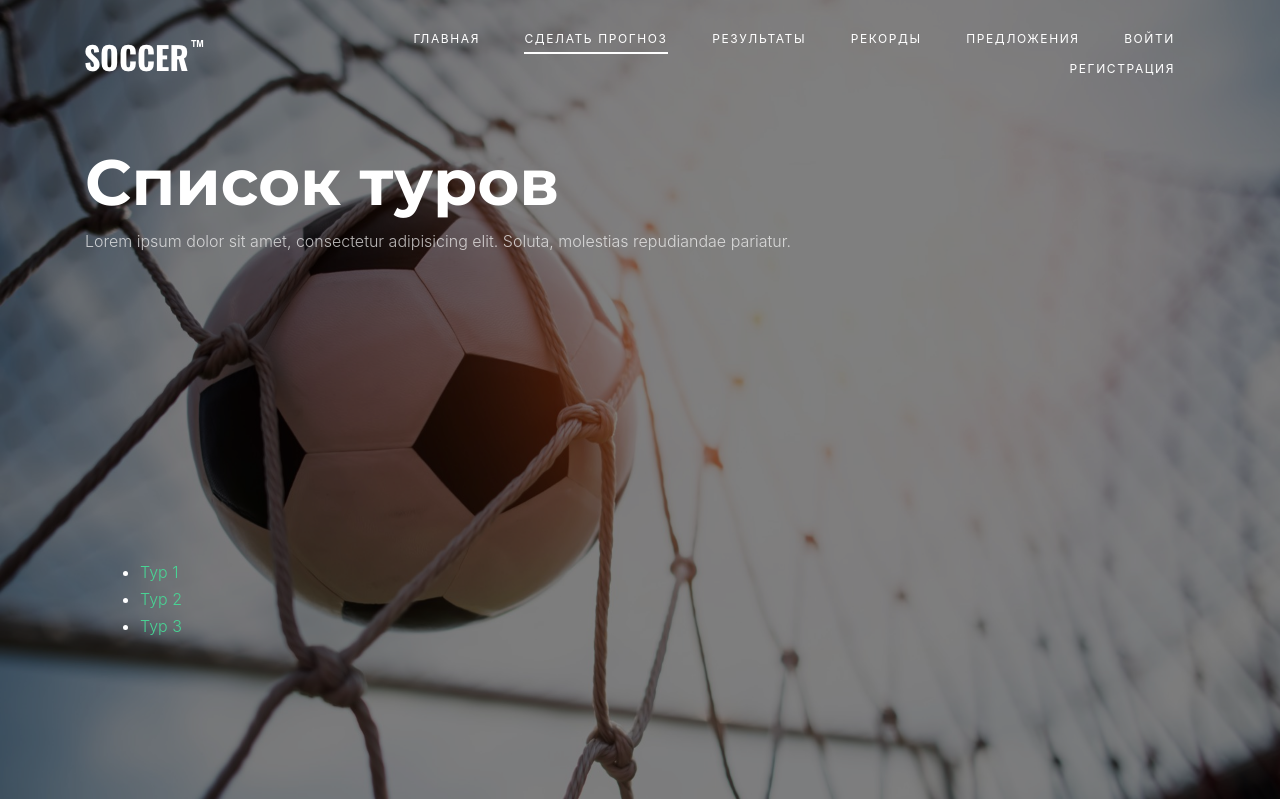
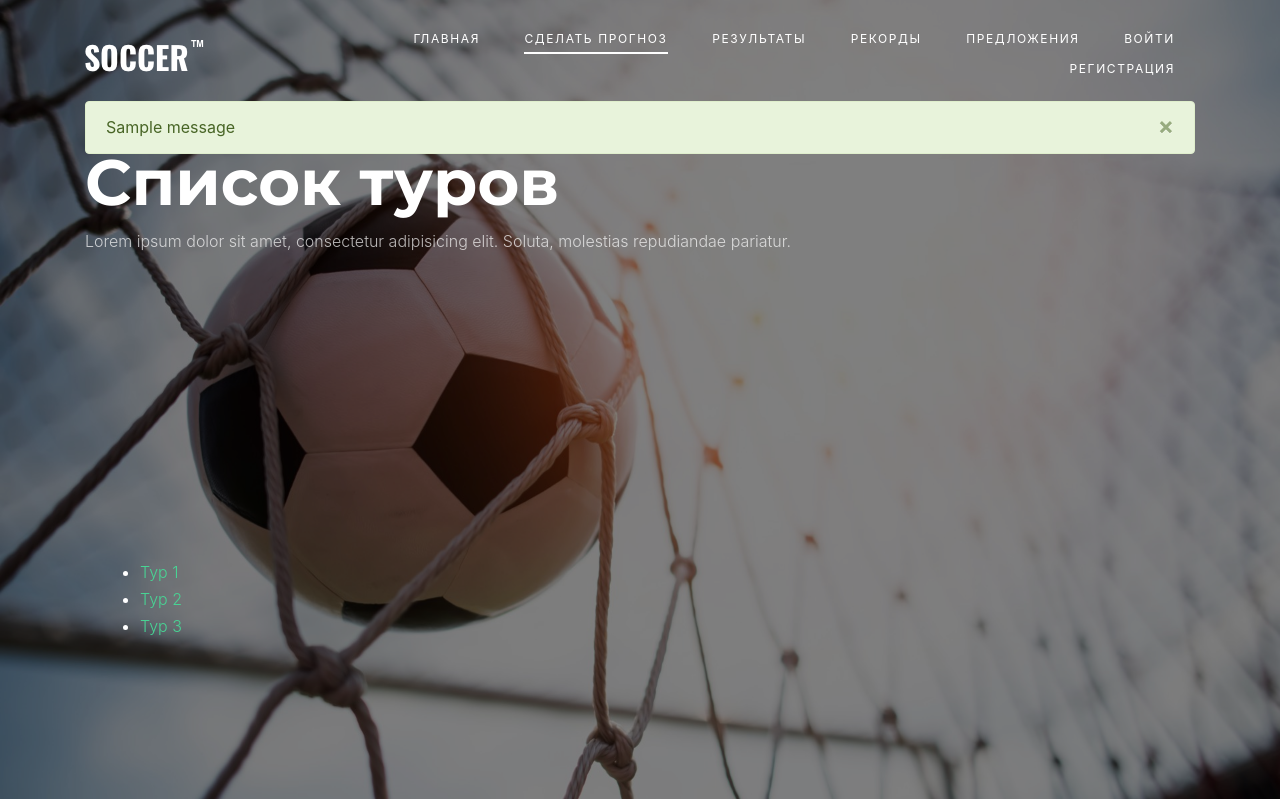
Before and after one commit to SkoblikovAlexey/Football-experts, a Flask app: page /predictions in a window 1280 px wide. Shown: the top 799 px of the page. Run offline with Flask 3, Linux system fonts and the light colour scheme; tables that the repository leaves empty hold one stand-in row (values such as "Sample post"); one stand-in notice (Sample message) is shown; parts of the project's set-up code (start-up, migrations or seed data) failed here and were passed over; some libraries are stand-ins or nearby versions; some web fonts are replaced.

Commit message:
Добавлен вывод системных сообщений

```diff
--- a/app/templates/base.j2
+++ b/app/templates/base.j2
@@ -57,6 +57,17 @@
             </a>
           </div>
         </div>
+
+        {% with messages = get_flashed_messages(with_categories=true) %}
+          {% if messages %}
+            {% for category, message in messages %}
+              <div class="mt-3 alert alert-{{ category }} alert-dismissible fade show" role="alert">
+                <strong>{{ message }}</strong>
+                <button type="button" class="close" data-bs-dismiss="alert" aria-label="Закрыть"><span aria-hidden="true">&times;</span></button>
+              </div>
+            {% endfor %}
+          {% endif %}
+        {% endwith %}
       </div>
     </header>
     <div class="hero overlay" style="background-image: url({{ url_for('static', filename='images/bg_3.jpg') }});">
```
